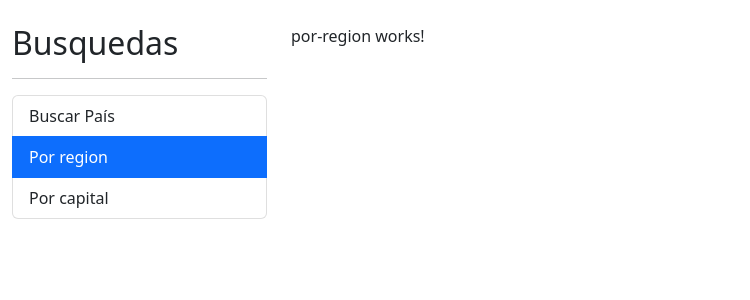
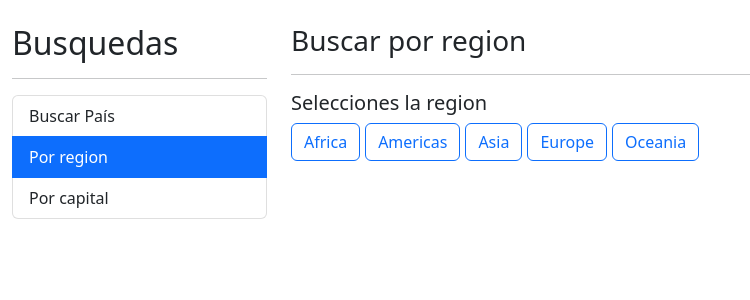
Before and after one commit to andresmc98/PaisesApp, an Angular app: page /region in a window 1280 px wide. Shown: the top 300 px of the page, without its empty margins (0-750 px from the left). Built offline with nearby package versions, Linux system fonts and the light colour scheme.

Commit message:
Funcionalidad busqueda de regiones

```diff
--- a/src/app/pais/pages/por-region/por-region.component.html
+++ b/src/app/pais/pages/por-region/por-region.component.html
@@ -1 +1,24 @@
-<p>por-region works!</p>
+<h3>Buscar por region <small>{{ regionActiva | titlecase}}</small></h3>
+<hr>
+
+<h5>Selecciones la region</h5>
+
+<div class="row">
+    <div class="col">
+        <button *ngFor="let region of regiones"
+                 [class]="getClaseCSS(region)"
+                 (click)="activarRegion( region )"
+                 (click)="buscarRegion(regionActiva)">
+            {{ region | titlecase}}
+        </button>
+
+    </div>
+</div>
+
+<div *ngIf="paises.length > 0" class="row">
+    <div class="col">
+        <app-pais-tabla [paises] = "paises">
+
+        </app-pais-tabla>
+    </div>
+</div>
--- a/src/app/pais/pages/por-region/por-region.component.ts
+++ b/src/app/pais/pages/por-region/por-region.component.ts
@@ -1,11 +1,45 @@
 import { Component } from '@angular/core';
+import { Country } from '../../interfaces/pais.interface';
+import { PaisService } from '../../services/pais.service';
 
 @Component({
   selector: 'app-por-region',
   templateUrl: './por-region.component.html',
   styles: [
+    `button{
+      margin-right: 5px;
+    }`
   ]
 })
 export class PorRegionComponent {
 
+  regiones: string[] = ['africa', 'americas', 'asia', 'europe', 'oceania'];
+  regionActiva: string = '';
+  paises: Country[] = [];
+
+  constructor( private paisService: PaisService){}
+
+  getClaseCSS( region: string):string {
+    return ( region === this.regionActiva) ? 'btn btn-primary' : 'btn btn-outline-primary'
+  }
+
+  activarRegion( region: string) {
+    this.regionActiva = region;
+  }
+
+  buscarRegion (regionActiva:string){
+    this.regionActiva = this.regionActiva;
+    console.log(this.regionActiva);
+
+    this.paisService.buscarRegion( regionActiva )
+      .subscribe( (paises) => {
+        console.log(paises);
+        this.paises = paises;
+
+      }
+      );
+
+  }
+
+
 }
--- a/src/app/pais/services/pais.service.ts
+++ b/src/app/pais/services/pais.service.ts
@@ -33,5 +33,12 @@
     return this.http.get<Country>(url);
   }
 
+  buscarRegion(region:string):Observable<Country[]>{
+
+    const url = `${this.apiUrl}/region/${region}`;
+
+    return this.http.get<Country[]>(url);
+  }
+
 
 }
```
